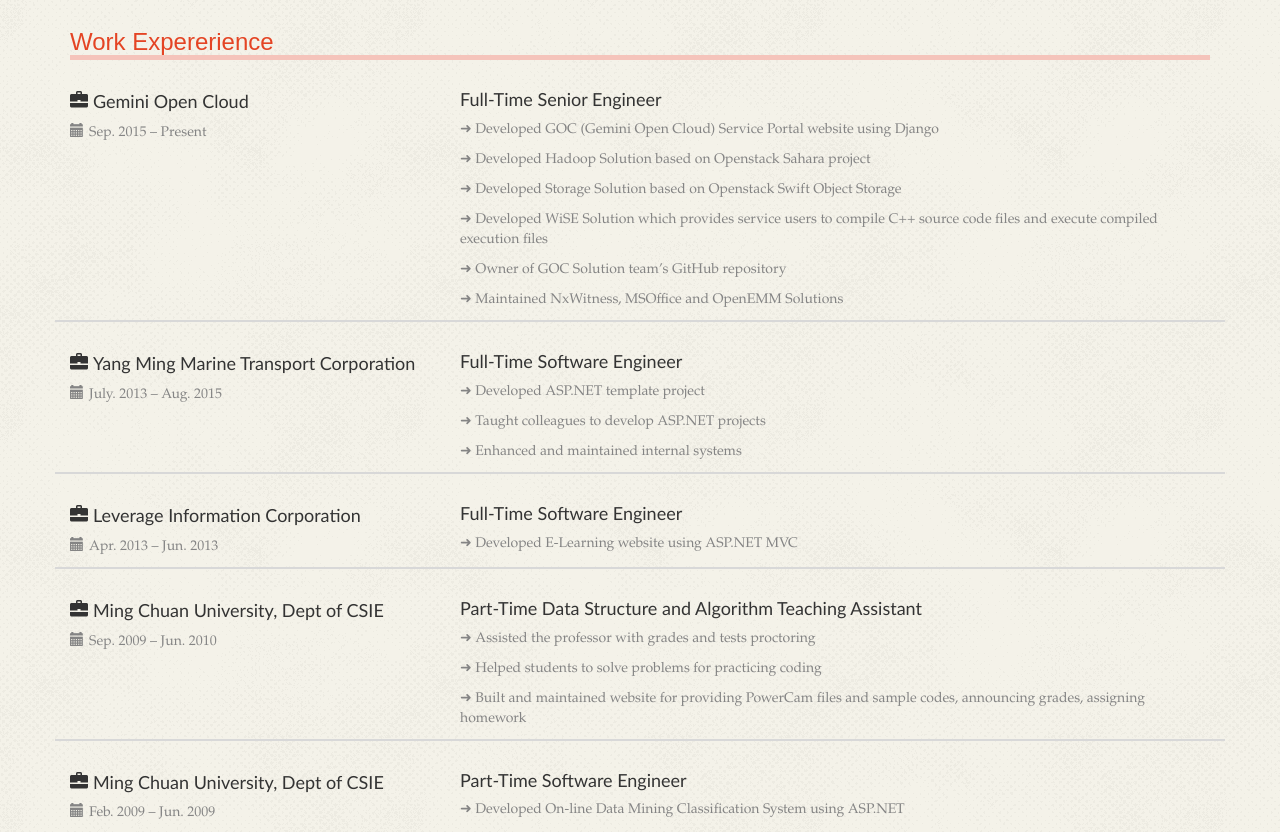
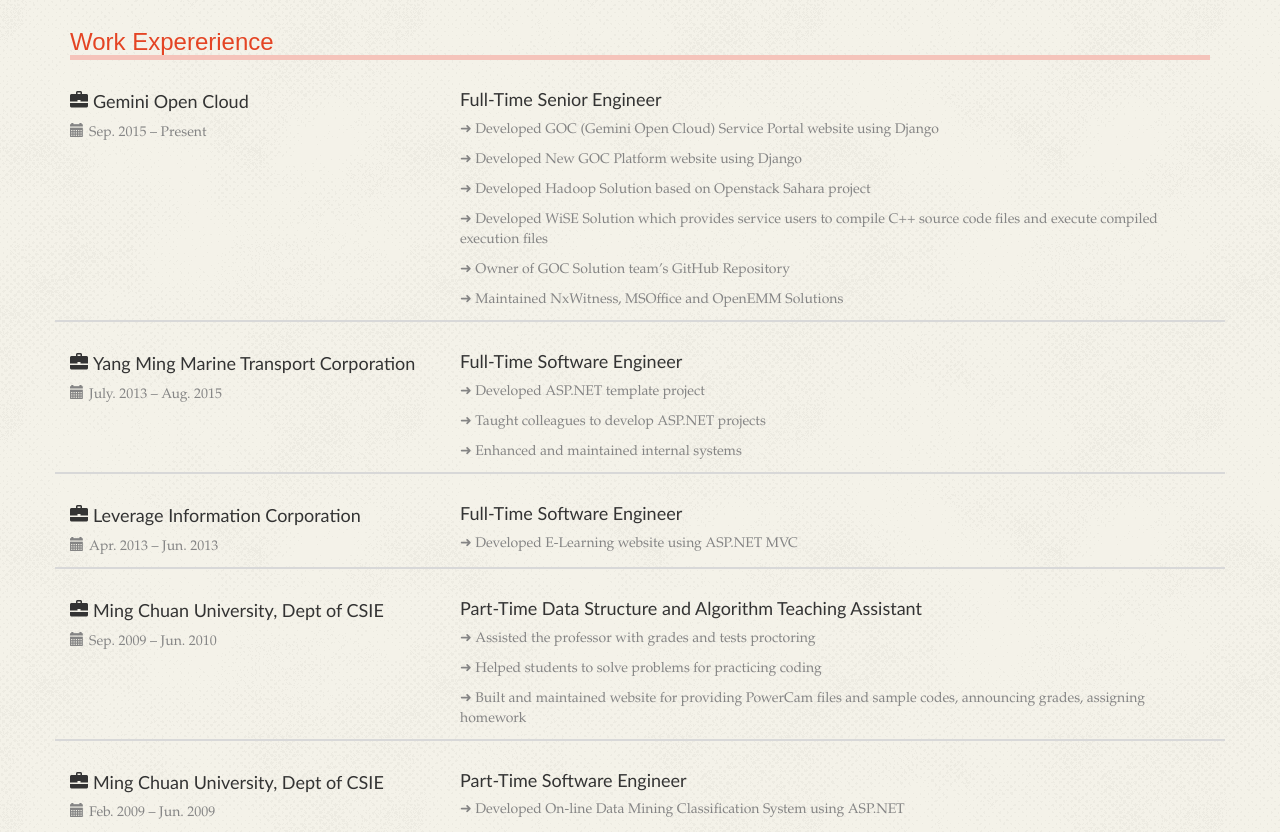
Before and after one commit to CutestPiglet/RobertHWChiang, a Django app: page /resume/ in a window 1280 px wide. Shown: the part 51-883 px from the top of the page. Run offline with Django 3.2, Linux system fonts and the light colour scheme; some libraries are stand-ins or nearby versions.

Commit message:
modify resume

```diff
--- a/templates/resume.html
+++ b/templates/resume.html
@@ -21,10 +21,10 @@
       <div class="col-md-8 work_content">
         <h4>Full-Time Senior Engineer</h4>
         <p>Developed GOC (Gemini Open Cloud) Service Portal website using Django</p>
+        <p>Developed New GOC Platform website using Django</p>
         <p>Developed Hadoop Solution based on Openstack Sahara project</p>
-        <p>Developed Storage Solution based on Openstack Swift Object Storage</p>
         <p>Developed WiSE Solution which provides service users to compile C++ source code files and execute compiled execution files</p>
-        <p>Owner of GOC Solution team’s GitHub repository</p>
+        <p>Owner of GOC Solution team’s GitHub Repository</p>
         <p>Maintained NxWitness, MSOffice and OpenEMM Solutions</p>
         <hr class="visible-xs">
       </div>
```
